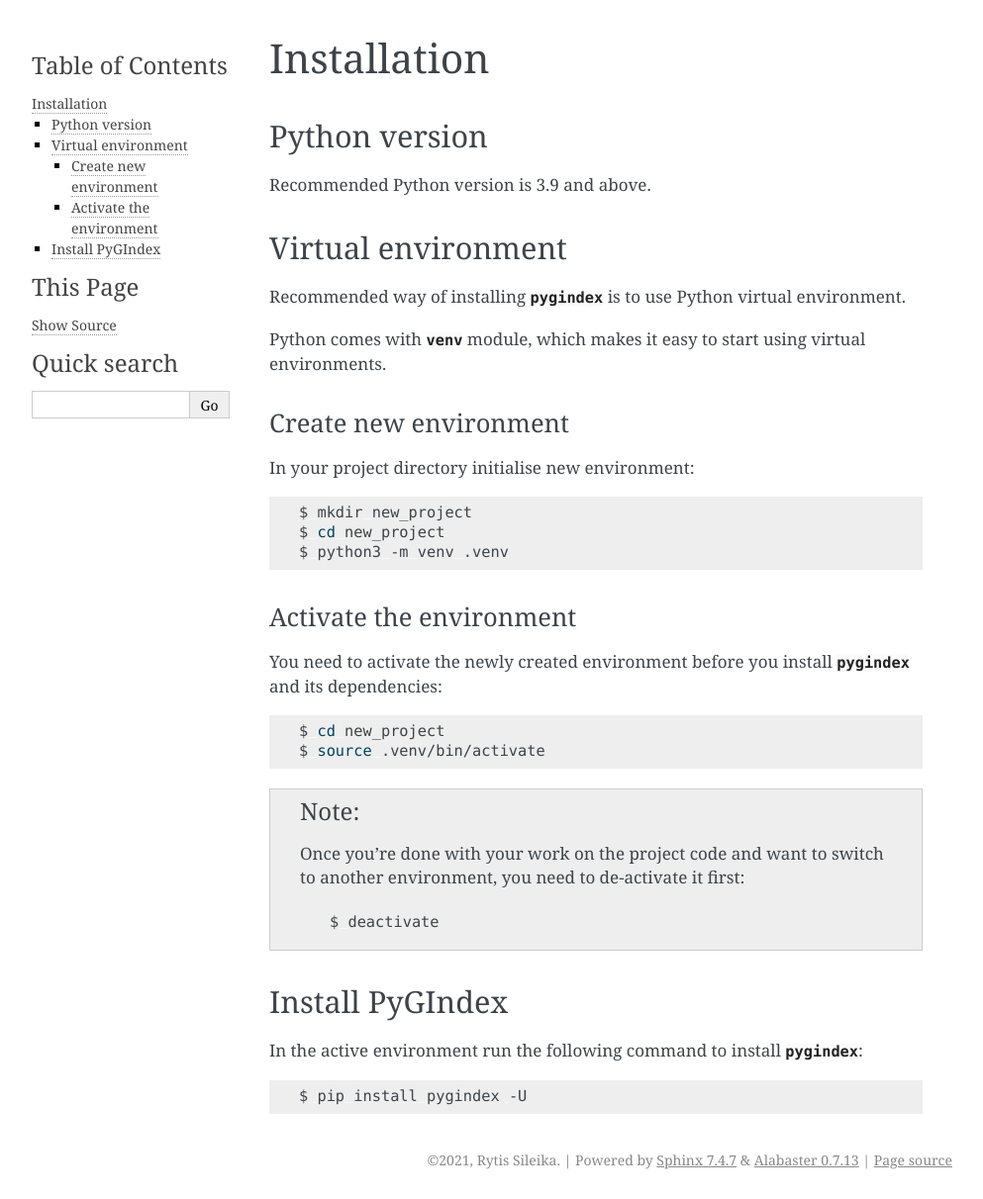
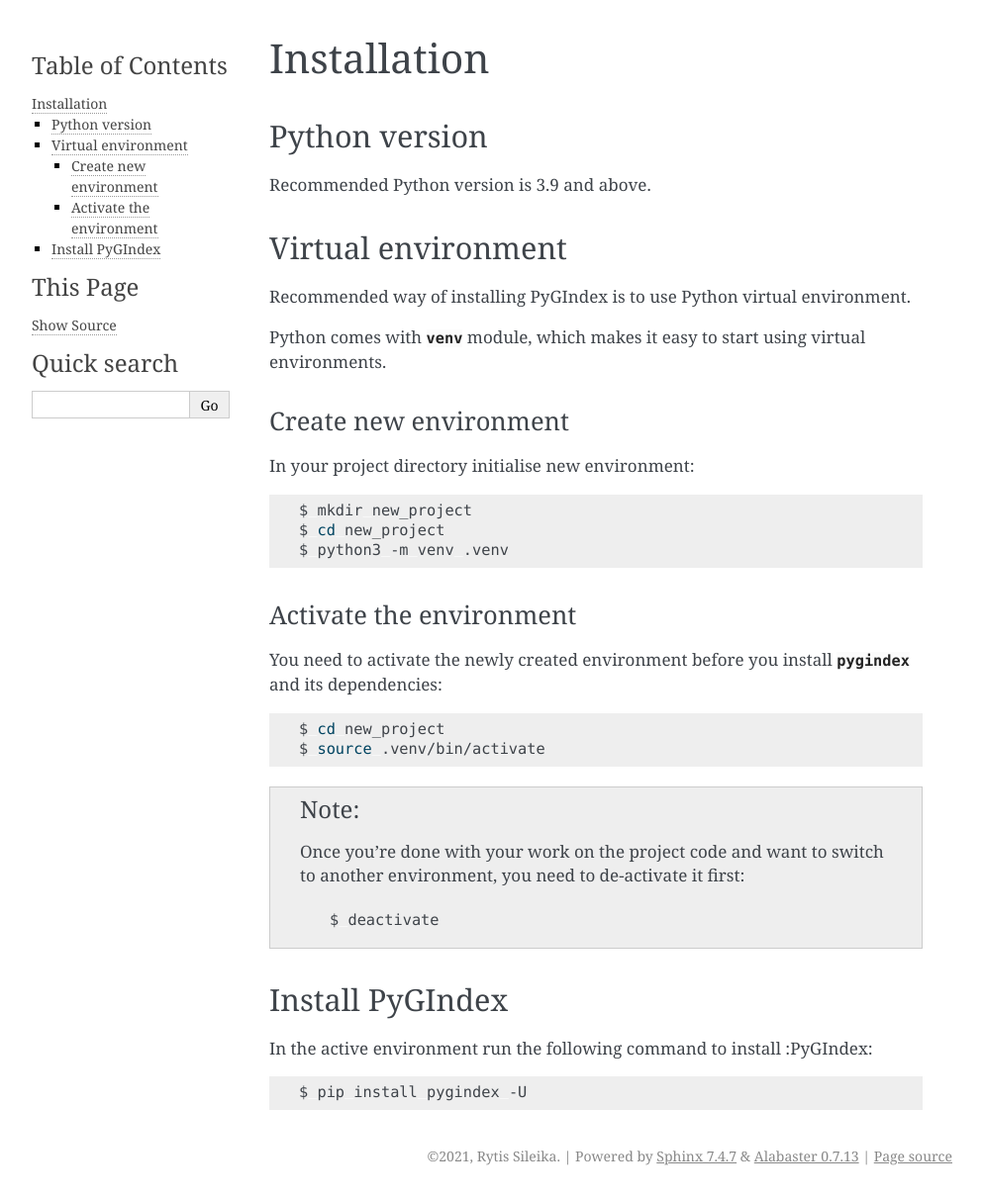
Before and after one commit to rytis/pygindex, a Sphinx documentation site: the page built from docs/installation.rst, in a window 1280 px wide and 1212 px high. Shown: the whole window at 99% size, without its empty margins (148-1141 px from the left). Built offline with Sphinx 7.4.7, drawn with Linux system fonts in a browser that asks for light colours; some of the changed lines change nothing that is shown.

Commit message:
doc cleanup

```diff
--- a/docs/conf.py
+++ b/docs/conf.py
@@ -32,7 +32,11 @@
 # ones.
 extensions = [
     'sphinx.ext.autodoc',
+    'sphinx.ext.intersphinx',
 ]
+intersphinx_mapping = {
+    'python': ('https://docs.python.org/3/', None),
+}
 
 # Add any paths that contain templates here, relative to this directory.
 templates_path = ['_templates']
--- a/docs/installation.rst
+++ b/docs/installation.rst
@@ -9,7 +9,7 @@
 Virtual environment
 -------------------
 
-Recommended way of installing :mod:`pygindex` is to use
+Recommended way of installing PyGIndex is to use
 Python virtual environment.
 
 Python comes with :mod:`venv` module, which makes it
@@ -51,7 +51,7 @@
 ----------------
 
 In the active environment run the following command to
-install :mod:`pygindex`:
+install :PyGIndex:
 
 .. code-block:: sh
 
```
Also changed, not shown: docs/api.rst (+5 -5 lines).
